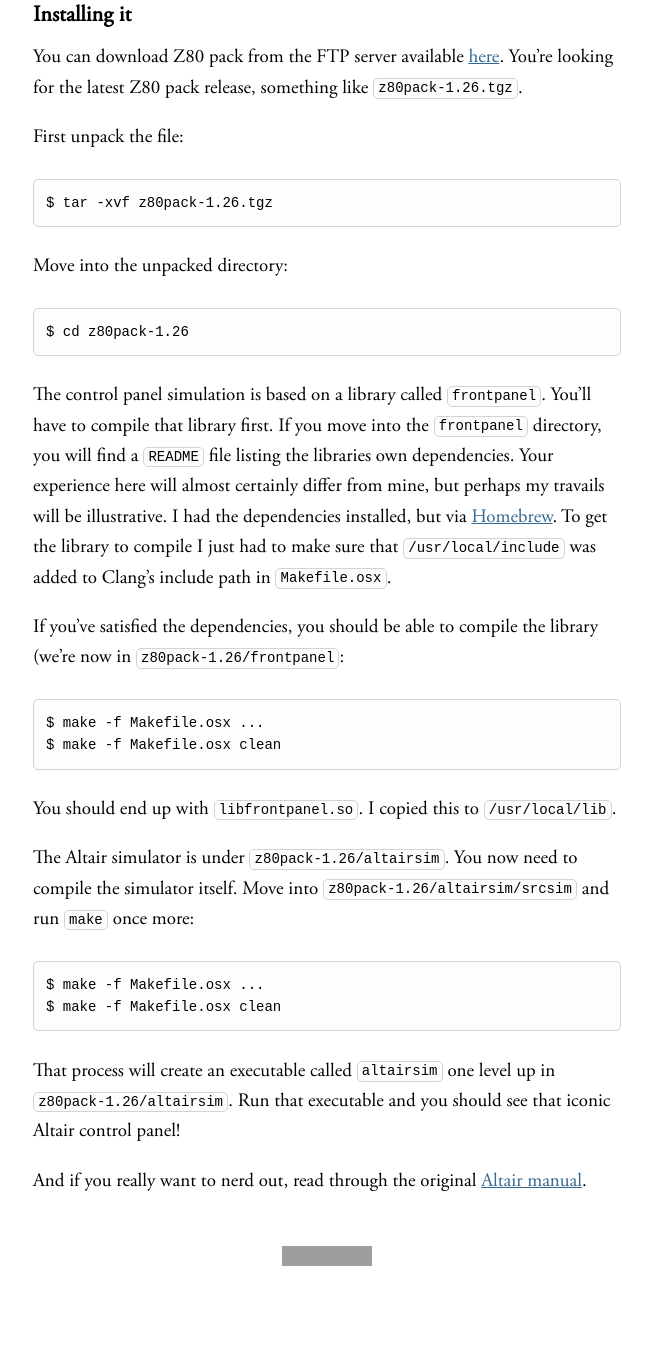
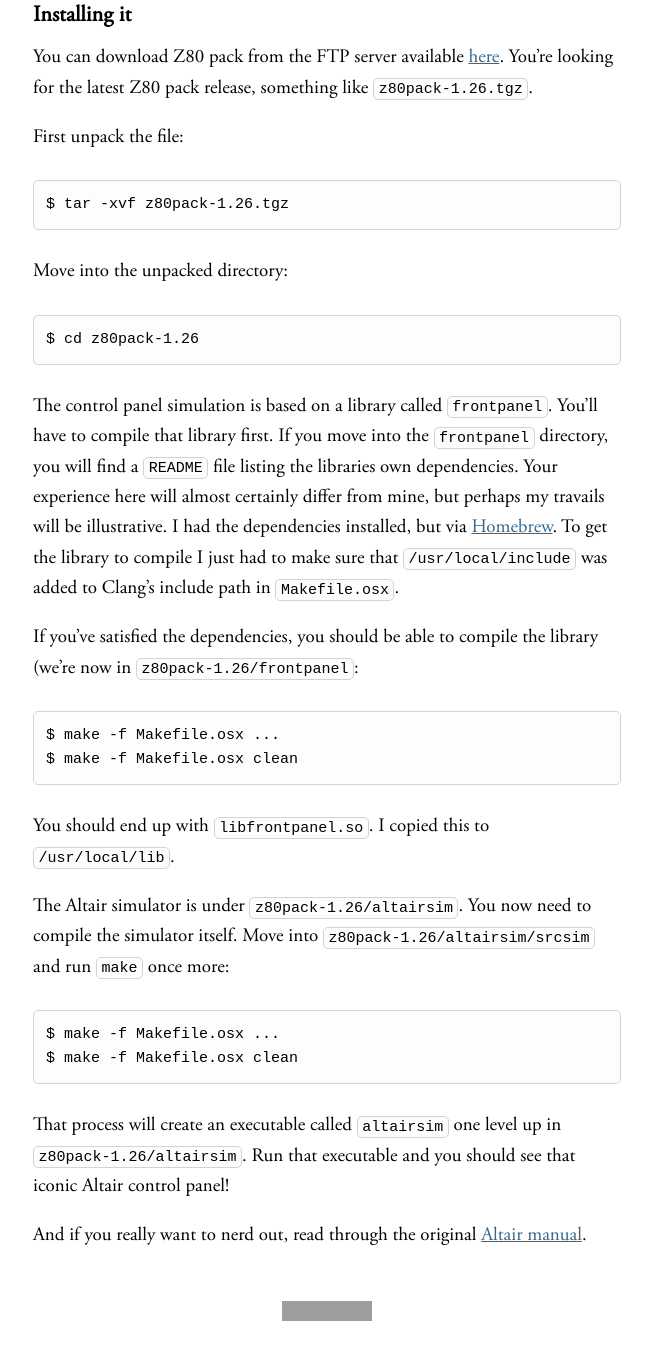
Before and after one commit to sinclairtarget/sinclairtarget.github.io, a Jekyll site: the page built from _posts/2017-12-02-simulating-the-altair.md, in a window 1280 px wide. Shown: the part 803-2154 px from the top of the page, without its empty margins (313-965 px from the left). Built offline with Jekyll 4.4.1, drawn with Linux system fonts in a browser that asks for light colours; comment, search, counter and statistics services are not loaded; before the commit the page ends 2099 px from its top, so only the background shows below that; grey boxes are pictures that could not be loaded.

Commit message:
Slightly bigger pre and code font-size.

```diff
--- a/css/main.scss
+++ b/css/main.scss
@@ -31,11 +31,11 @@ pre {
     padding: 12px;
     overflow: scroll;
     margin: 1.8em 0;
-    font-size: 1.4rem;
+    font-size: 1.5rem;
 }
 
 :not(pre) > code {
-    font-size: 1.4rem;
+    font-size: 1.5rem;
     background-color: $pre-background-color;
     border: 1px solid $pre-border-color;
     border-radius: 5px;
```
